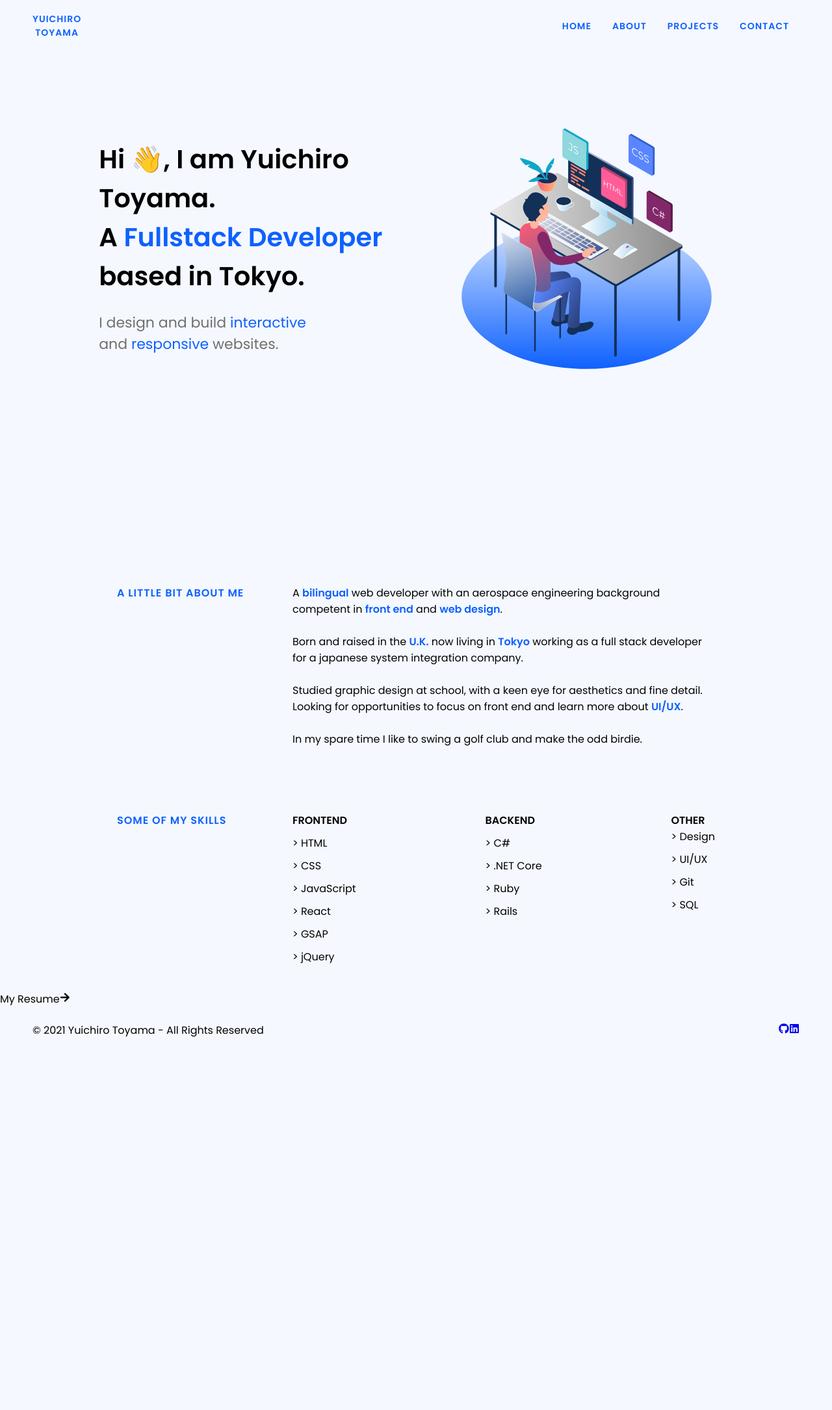
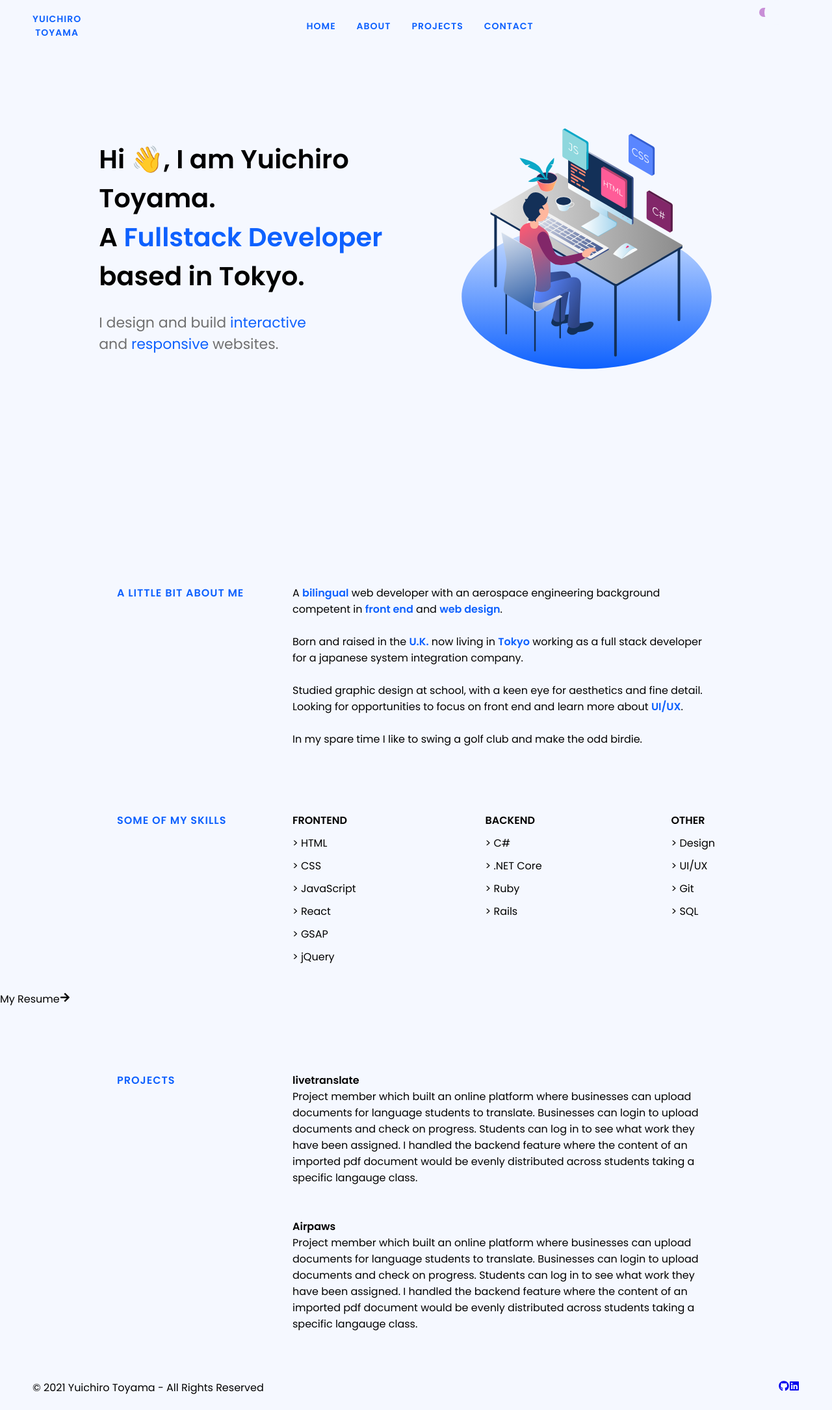
Before and after one commit to yt1872/react-portfolio-v2, a React (Create React App) app: page / in a window 1280 px wide. Shown: the whole page at 65% size. Before the commit the page ends 1620 px from the top, so only its background shows below. Built offline with nearby package versions, Linux system fonts and the light colour scheme.

Commit message:
adding projects section

```diff
--- a/package.json
+++ b/package.json
@@ -3,6 +3,7 @@
   "version": "0.1.0",
   "private": true,
   "dependencies": {
+    "@material-ui/core": "^4.11.4",
     "@testing-library/jest-dom": "^5.11.4",
     "@testing-library/react": "^11.1.0",
     "@testing-library/user-event": "^12.1.10",
--- a/src/Pages/Home.js
+++ b/src/Pages/Home.js
@@ -4,12 +4,14 @@ import Navbar from "../components/Navbar";
 import Footer from "../components/Footer";
 import Hero from "../components/Hero";
 import { Link } from "react-router-dom";
+import Projects from "../components/Projects";
 
 function Home() {
   return (
     <>
       <Hero />
       <About />
+      <Projects />
     </>
   );
 }
--- a/src/components/About.js
+++ b/src/components/About.js
@@ -60,7 +60,7 @@ function About() {
                 </ul>
               </div>
             </div>
-            <div className="skills-sublist-card">
+            <div className="about-skills-card">
               <h3>OTHER</h3>
               <div className="skills-sublist">
                 <ul>
--- a/src/components/Navbar.js
+++ b/src/components/Navbar.js
@@ -3,12 +3,40 @@ import { FaBars, FaTimes } from "react-icons/fa";
 import { IconContext } from "react-icons/lib";
 import "./Navbar.scss";
 import { Link } from "react-scroll";
+import Switch from "@material-ui/core/Switch";
+import { withStyles } from "@material-ui/core/styles";
+import { purple } from "@material-ui/core/colors";
+import FormControlLabel from "@material-ui/core/FormControlLabel";
+import FormGroup from "@material-ui/core/FormGroup";
 
 function Navbar() {
   const [click, setClick] = useState(false);
 
   const handleClick = () => setClick(!click);
   const closeMobileMenu = () => setClick(false);
+
+  const [state, setState] = React.useState({
+    checkedA: true,
+    checkedB: true,
+  });
+
+  const handleChange = (event) => {
+    setState({ ...state, [event.target.name]: event.target.checked });
+  };
+
+  const PurpleSwitch = withStyles({
+    switchBase: {
+      color: purple[300],
+      "&$checked": {
+        color: purple[500],
+      },
+      "&$checked + $track": {
+        backgroundColor: purple[500],
+      },
+    },
+    checked: {},
+    track: {},
+  })(Switch);
 
   return (
     <>
@@ -70,6 +98,19 @@ function Navbar() {
                 </Link>
               </li>
             </ul>
+            <div>
+              <FormGroup>
+                <FormControlLabel
+                  control={
+                    <PurpleSwitch
+                      checked={state.checkedA}
+                      onChange={handleChange}
+                      name="checkedA"
+                    />
+                  }
+                />
+              </FormGroup>
+            </div>
           </div>
         </div>
       </IconContext.Provider>
--- /dev/null
+++ b/src/components/Projects.js
@@ -0,0 +1,49 @@
+import React from "react";
+import "./Projects.scss";
+
+function Projects() {
+  return (
+    <div className="projects-container" id="projects">
+      <div className="projects-title">
+        <h2>PROJECTS</h2>
+      </div>
+      <div className="projects-cards">
+        <div className="projects-card">
+          <div className="projects-card-title">
+            <h3>livetranslate</h3>
+          </div>
+          <div className="projects-card-images"></div>
+          <div className="projects-info">
+            <p>
+              Project member which built an online platform where businesses can
+              upload documents for language students to translate. Businesses
+              can login to upload documents and check on progress. Students can
+              log in to see what work they have been assigned. I handled the
+              backend feature where the content of an imported pdf document
+              would be evenly distributed across students taking a specific
+              langauge class.
+            </p>
+          </div>
+        </div>
+        <div className="projects-card">
+          <div className="projects-card-title">
+            <h3>Airpaws</h3>
+          </div>
+          <div className="projects-info">
+            <p>
+              Project member which built an online platform where businesses can
+              upload documents for language students to translate. Businesses
+              can login to upload documents and check on progress. Students can
+              log in to see what work they have been assigned. I handled the
+              backend feature where the content of an imported pdf document
+              would be evenly distributed across students taking a specific
+              langauge class.
+            </p>
+          </div>
+        </div>
+      </div>
+    </div>
+  );
+}
+
+export default Projects;
--- /dev/null
+++ b/src/components/Projects.scss
@@ -0,0 +1,21 @@
+@import "../App.scss";
+
+.projects-container {
+  display: flex;
+  padding: 100px 170px 0px;
+  justify-content: center;
+}
+
+.projects-title {
+  width: 200px;
+  margin-right: 70px;
+}
+
+.projects-card {
+  width: 100%;
+  max-width: 650px;
+  margin-bottom: 50px;
+}
+
+.projects-info {
+}
```
Also changed, not shown: 2 other files (tests, documents, lock files or other folders).
